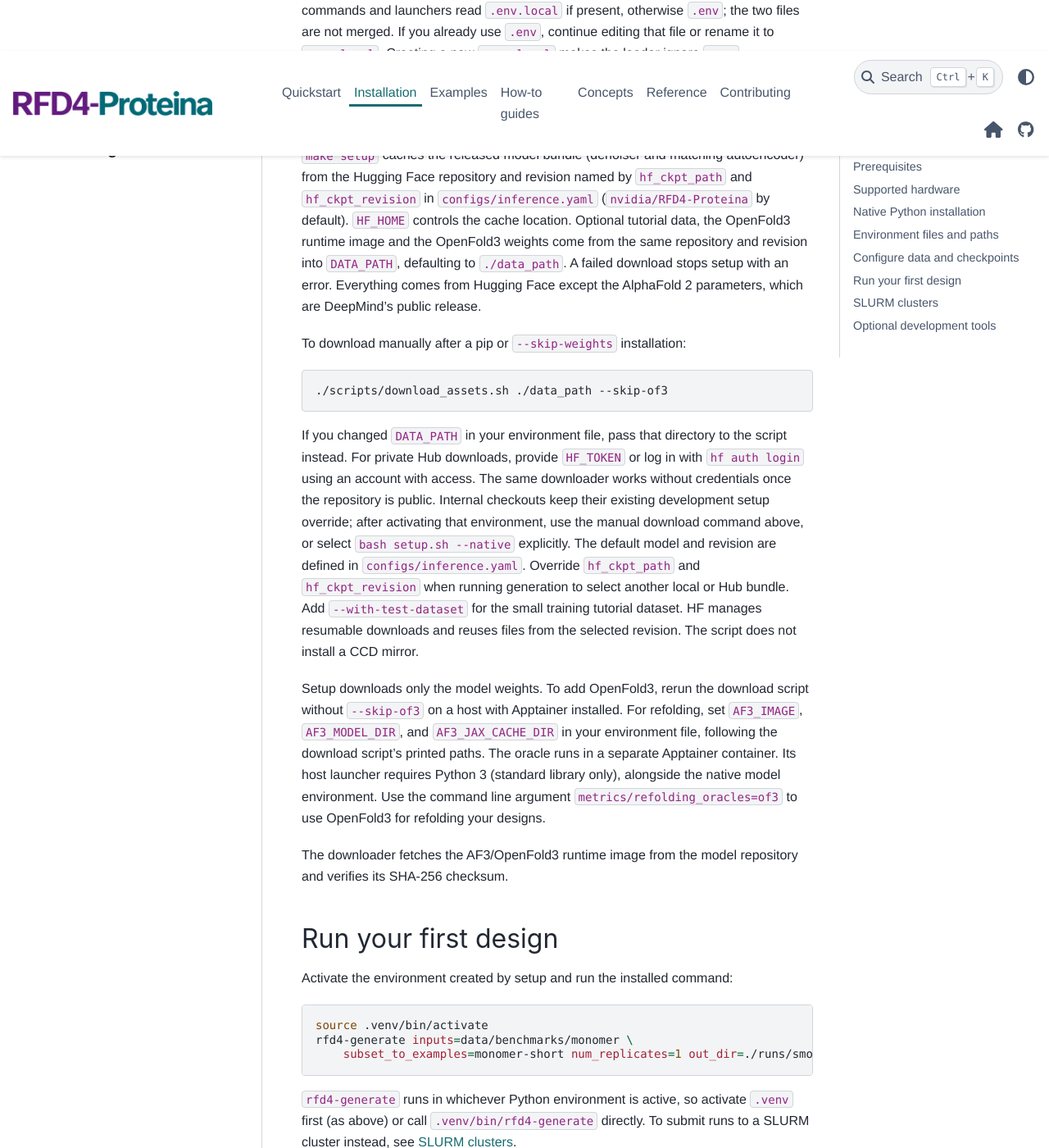
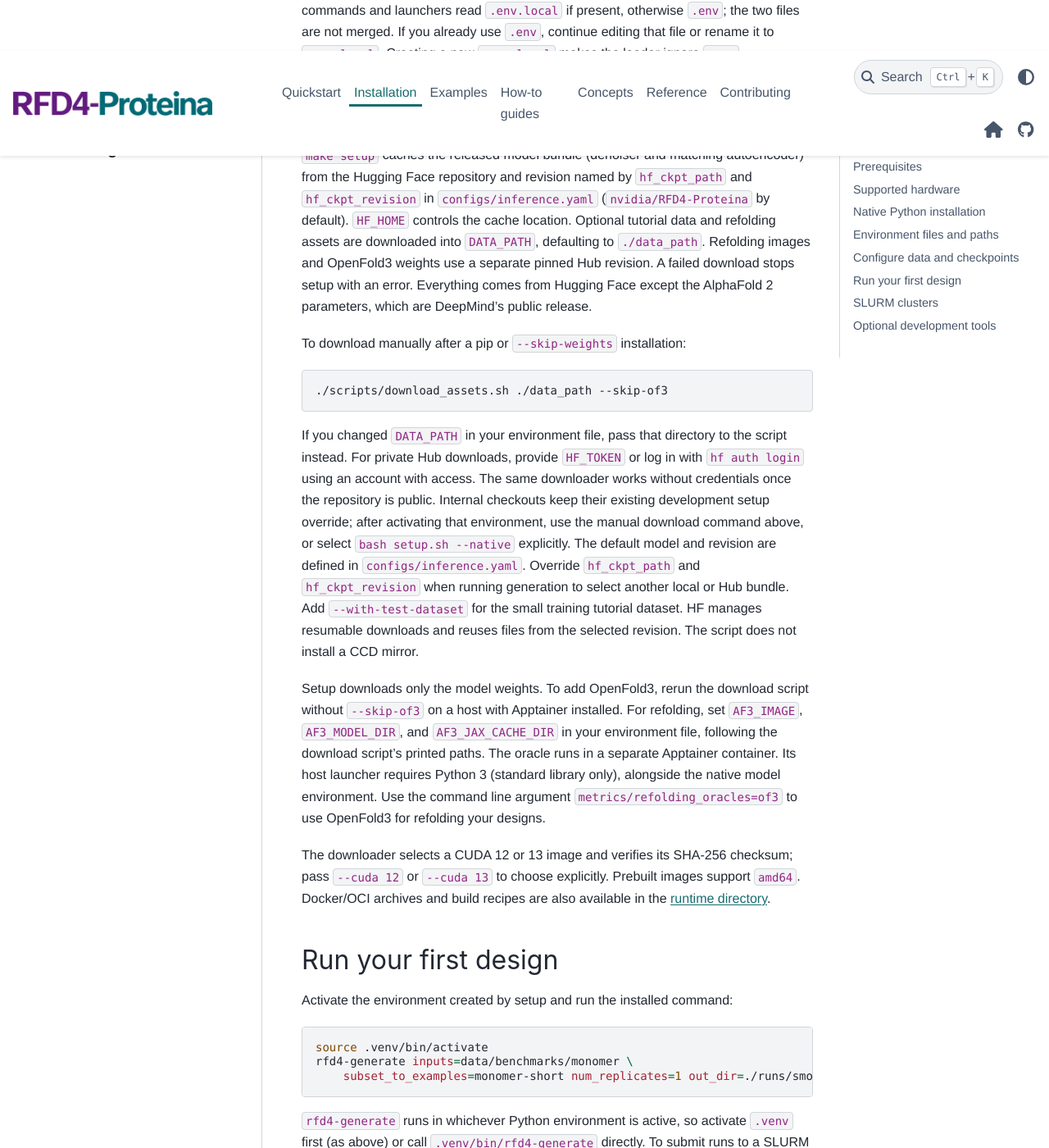
Before and after one commit to RazzyChen/RFD4-Proteina, a Sphinx documentation site: the page built from docs/installation.rst, in a window 1280 px wide and 1400 px high, scrolled down 5487 px. Shown: the whole window at 82% size. Built offline with Sphinx 7.4.7 and the PyData theme 0.15.4, drawn with Linux system fonts in a browser that asks for light colours; comment, search, counter and statistics services are not loaded.

Commit message:
Fix pinned CUDA 12/13 oracle downloads and native setup (#27)
* Fix pinned CUDA 12/13 oracle downloads and native setup

* Quote oracle paths for shell and Python environment loading

```diff
--- a/docs/installation.rst
+++ b/docs/installation.rst
@@ -75,7 +75,7 @@
 
    python3.12 -m venv .venv
    source .venv/bin/activate
-   python -m pip install uv
+   python -m pip install "uv>=0.13.4"
    uv pip install --build-constraint <(printf 'torch==2.14.1\n') \
        --torch-backend cu132 -e '.[all-cuda13]'
    python -m pip check
@@ -264,10 +264,10 @@
 ``make setup`` caches the released model bundle (denoiser and matching autoencoder) from the Hugging
 Face repository and revision named by ``hf_ckpt_path`` and ``hf_ckpt_revision`` in
 ``configs/inference.yaml`` (``nvidia/RFD4-Proteina`` by default). ``HF_HOME`` controls the cache
-location. Optional tutorial data, the OpenFold3 runtime image and the OpenFold3 weights come from the
-same repository and revision into ``DATA_PATH``, defaulting to ``./data_path``. A failed download stops
-setup with an error. Everything comes from Hugging Face except the AlphaFold 2 parameters, which are
-DeepMind's public release.
+location. Optional tutorial data and refolding assets are downloaded into ``DATA_PATH``, defaulting
+to ``./data_path``. Refolding images and OpenFold3 weights use a separate pinned Hub revision.
+A failed download stops setup with an error. Everything comes from Hugging Face except the
+AlphaFold 2 parameters, which are DeepMind's public release.
 
 To download manually after a pip or ``--skip-weights`` installation:
 
@@ -297,8 +297,10 @@
 Use the command line argument ``metrics/refolding_oracles=of3`` to use OpenFold3
 for refolding your designs.
 
-The downloader fetches the AF3/OpenFold3 runtime image from the model repository and verifies its
-SHA-256 checksum.
+The downloader selects a CUDA 12 or 13 image and verifies its SHA-256 checksum; pass ``--cuda 12``
+or ``--cuda 13`` to choose explicitly. Prebuilt images support ``amd64``. Docker/OCI archives and
+build recipes are also available in the
+`runtime directory <https://huggingface.co/nvidia/RFD4-Proteina/tree/main/openfold3/runtime>`_.
 
 Run your first design
 ---------------------
```
Also changed, not shown: docs/quickstart.rst (+4 -10 lines), 5 other files.
